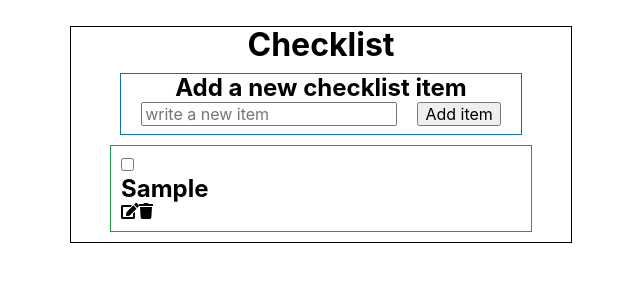
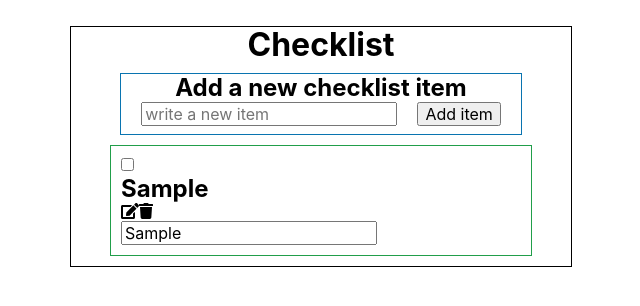
Before and after one commit to victorcwyu/Todo-App, a React (Create React App) app: page / in a window 1280 px wide. Both pictures are taken after typing "Sample" into the empty fields and a click on the button "Add item". Shown: the top 306 px of the page, without its empty margins (319-959 px from the left). Built offline with nearby package versions, Linux system fonts and the light colour scheme.

Commit message:
Intial setup of modify, not working properly yet.

```diff
--- a/src/components/Checklist.js
+++ b/src/components/Checklist.js
@@ -24,6 +24,21 @@ function Checklist() {
     const { name } = e.target;
     if (e.key === "Enter" || name === "addItem") {
       if (item.title !== "") {
+        checklist.unshift(item);
+        localStorage.setItem("checklist", JSON.stringify(checklist));
+        setItem({ title: "", done: false });
+      } else {
+        Swal.fire("Oops...", "Something went wrong!", "error");
+      }
+    }
+  };
+
+  const editItem = (e) => {
+    const { name } = e.target;
+    if (e.key === "Enter" || name === "addItem") {
+      if (item.title !== "") {
+        // let foundIndex = items.findIndex((element) => element.id === item.id);
+        // items.splice(foundIndex, 1, item);
         checklist.unshift(item);
         localStorage.setItem("checklist", JSON.stringify(checklist));
         setItem({ title: "", done: false });
@@ -101,6 +116,11 @@ function Checklist() {
                   done={el.done}
                   completeItem={completeItem}
                   deleteItem={deleteItem}
+                  item={item}
+                  // onKeyPress={editItem}
+                  // onClick={editItem}
+                  // onChange={onEdit}
+                  // value={title}
                 />
               );
             })
--- a/src/components/ChecklistItem.js
+++ b/src/components/ChecklistItem.js
@@ -3,6 +3,8 @@ import "../styles/ChecklistItem.scss";
 
 import { FontAwesomeIcon } from "@fortawesome/react-fontawesome";
 import { faEdit, faTrash } from "@fortawesome/free-solid-svg-icons";
+
+import EditChecklistItem from "./EditChecklistItem";
 
 function ChecklistItem(props) {
   return (
@@ -25,6 +27,14 @@ function ChecklistItem(props) {
         <FontAwesomeIcon
           icon={faTrash}
           onClick={() => props.deleteItem(props.itemNumber)}
+        />
+        <EditChecklistItem
+          // item={props.item}
+          title={props.title}
+          onChange={props.onChange}
+          // onKeyPress={props.onKeyPress}
+          // onClick={props.onClick}
+          // value={props.value}
         />
       </li>
     </div>
--- /dev/null
+++ b/src/components/EditChecklistItem.js
@@ -0,0 +1,28 @@
+import React, { useState } from "react";
+import "../styles/CreateChecklistItem.scss";
+
+function EditChecklistItem(props) {
+  const [title, setTitle] = useState(props.title);
+  return (
+    <div className="editChecklistItemContainer">
+      <div className="editItemInput">
+        <input
+          type="text"
+          value={title}
+          onChange={(event) => setTitle(event.target.value)}
+          // onKeyPress={props.onKeyPress}
+        ></input>
+        {/* <button
+          name="editItem"
+          className="saveButton"
+          type="button"
+          onClick={props.onClick}
+        >
+          Save changes
+        </button> */}
+      </div>
+    </div>
+  );
+}
+
+export default EditChecklistItem;
```
